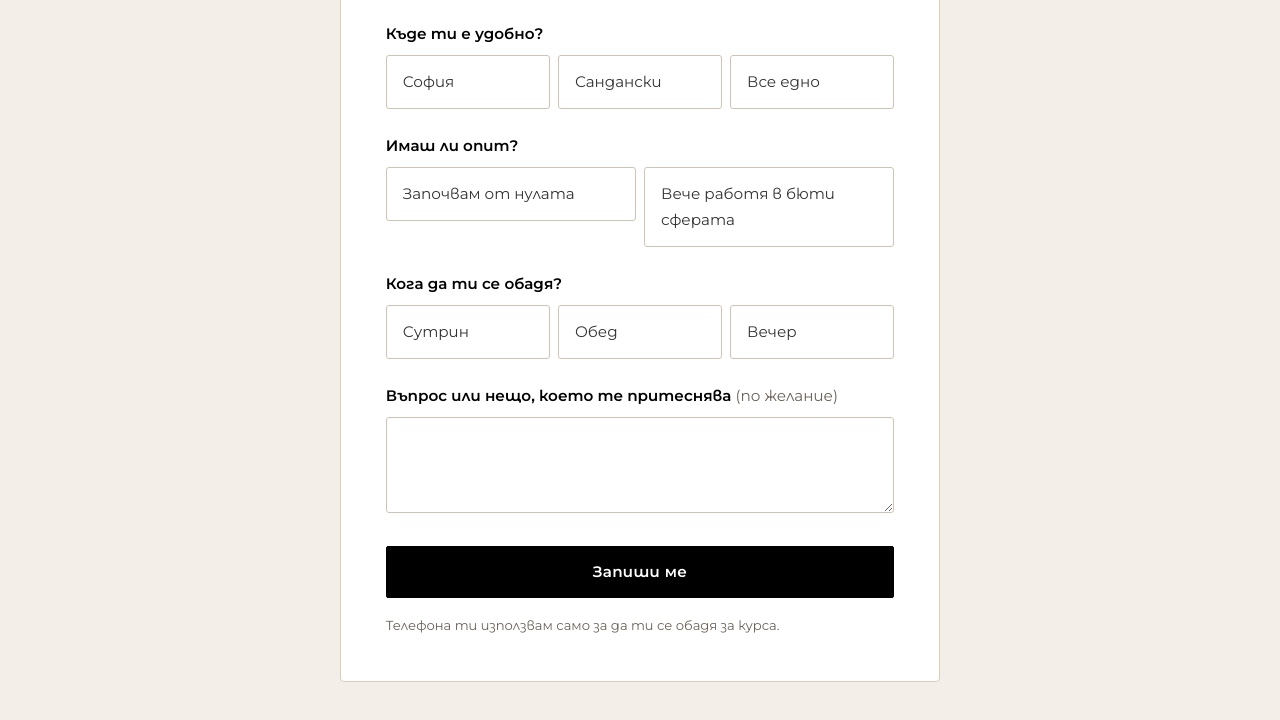
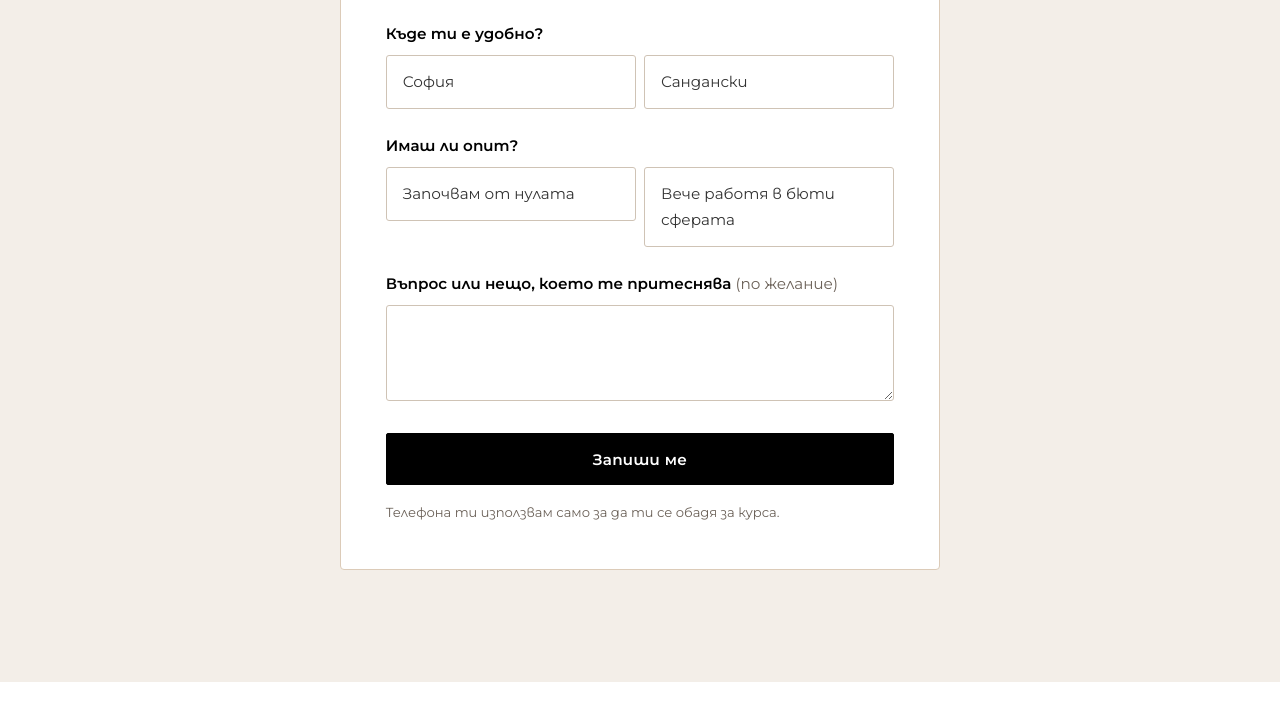
Before and after one commit to simonadzhebelova/Simona-brows, a plain HTML site: page kurs/zapis/index.html in a window 1280 px wide. Shown: the part 936-1656 px from the top of the page. After the commit the page ends 1618 px from the top, so only its background shows below. Drawn offline with nearby package versions, Linux system fonts and the light colour scheme.

Commit message:
Формата: без „Кога да ти се обадя“ и „Все едно“

```diff
--- a/kurs/zapis/index.html
+++ b/kurs/zapis/index.html
@@ -60,7 +60,6 @@
         <div class="choices choices--row">
           <label class="choice"><input type="radio" name="city" value="София" required><span>София</span></label>
           <label class="choice"><input type="radio" name="city" value="Сандански"><span>Сандански</span></label>
-          <label class="choice"><input type="radio" name="city" value="Все едно"><span>Все едно</span></label>
         </div>
       </fieldset>
 
@@ -69,15 +68,6 @@
         <div class="choices choices--row">
           <label class="choice"><input type="radio" name="experience" value="Започвам от нулата" required><span>Започвам от нулата</span></label>
           <label class="choice"><input type="radio" name="experience" value="Вече работя в бюти сферата"><span>Вече работя в бюти сферата</span></label>
-        </div>
-      </fieldset>
-
-      <fieldset class="field">
-        <legend>Кога да ти се обадя?</legend>
-        <div class="choices choices--row">
-          <label class="choice"><input type="radio" name="call_time" value="Сутрин" required><span>Сутрин</span></label>
-          <label class="choice"><input type="radio" name="call_time" value="Обед"><span>Обед</span></label>
-          <label class="choice"><input type="radio" name="call_time" value="Вечер"><span>Вечер</span></label>
         </div>
       </fieldset>
 
@@ -117,10 +107,9 @@
 
       var name = form.elements.name.value.trim();
       var course = form.elements.course.value;
-      var callTime = form.elements.call_time.value;
       var city = form.elements.city.value;
-      /* Темата на имейла: кой е, за кой курс, в кой град и кога да звънне. */
-      form.elements.subject.value = '🔔 Записване: ' + name + ', ' + course.replace(/ \(.*\)$/, '') + ', ' + city + ', обаждане ' + callTime.toLowerCase();
+      /* Темата на имейла: кой е, за кой курс и в кой град. */
+      form.elements.subject.value = '🔔 Записване: ' + name + ', ' + course.replace(/ \(.*\)$/, '') + ', ' + city;
 
       var btn = form.querySelector('button[type=submit]');
       btn.disabled = true;
```
Also changed, not shown: kurs/blagodarya/index.html (+1 -1 lines).
